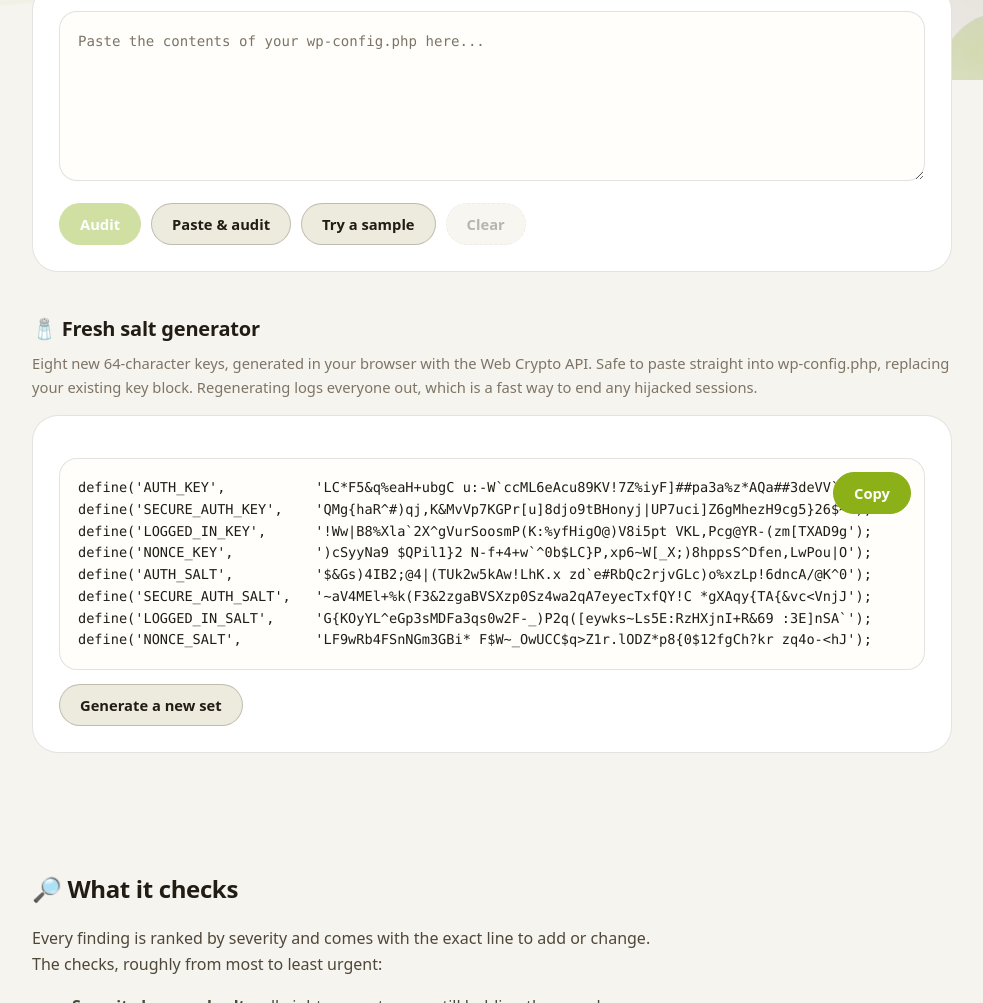
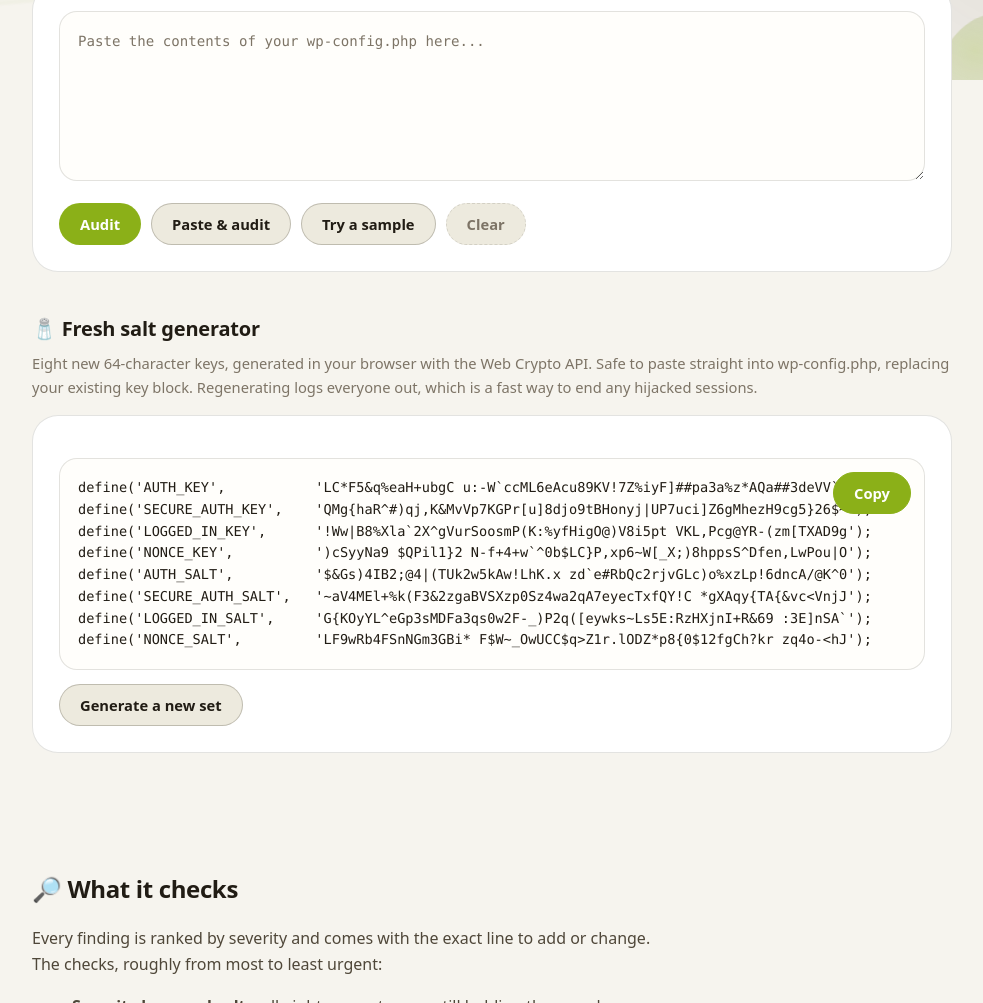
Before and after one commit to JaydenYoonZK/wp-config-doctor, a website: page docs/index.html in a window 1280 px wide. Shown: the part 720-1723 px from the top of the page, without its empty margins (148-1131 px from the left). Drawn offline with Linux system fonts and the light colour scheme.

Commit message:
Keep tooltips readable when disabled, and hide them on touch devices
- A disabled button was dimmed with opacity, which also faded its tooltip.
  Since the tooltip is what explains WHY a button is disabled, it must stay
  fully readable. The disabled look now comes from muted color and the dashed
  border instead of opacity, so the tooltip renders at full opacity.
- Tooltips are hidden under @media (hover: none), so on touch devices a tap no
  longer flashes a tooltip, which was more distracting than helpful there.

```diff
--- a/docs/index.html
+++ b/docs/index.html
@@ -21,7 +21,7 @@
       document.documentElement.dataset.theme = t;
     })();
   </script>
-  <link rel="stylesheet" href="styles.css?v=20260709b">
+  <link rel="stylesheet" href="styles.css?v=20260709d">
   <script type="application/ld+json">
   {
     "@context": "https://schema.org",
@@ -193,6 +193,6 @@
 </footer>
 
 <button id="to-top" class="to-top" type="button" aria-label="Back to top">&#8593;</button>
-<script type="module" src="app.js?v=20260709b"></script>
+<script type="module" src="app.js?v=20260709d"></script>
 </body>
 </html>
--- a/docs/styles.css
+++ b/docs/styles.css
@@ -154,19 +154,20 @@ button:active { transform: scale(0.97); }
 /* Disabled: visibly inert. Muted, dashed edge, no pointer, no hover response. */
 button:disabled,
 button:disabled:hover {
-  opacity: 0.4;
+  /* Dim with muted tokens, not opacity: opacity would also fade the tooltip,
+     which must stay fully readable (it explains WHY the button is disabled). */
   cursor: not-allowed;
   background: var(--panel-2);
   border-color: var(--line);
   border-style: dashed;
-  color: var(--ink-soft);
+  color: var(--ink-mute);
   box-shadow: none;
   transform: none;
 }
 button.primary:disabled,
 button.primary:disabled:hover {
   background: transparent;
-  color: var(--ink-soft);
+  color: var(--ink-mute);
 }
 
 button.primary {
@@ -767,6 +768,10 @@ button[data-tip][data-tip-off]:disabled:focus-visible::after {
   content: attr(data-tip-off);
 }
 button:disabled { pointer-events: auto; }
+/* No hover on touch devices, where tapping a button would flash a tooltip. */
+@media (hover: none) {
+  button[data-tip]::after, button[data-tip]::before { display: none; }
+}
 @media (prefers-reduced-motion: reduce) {
   button[data-tip]::after, button[data-tip]::before { transition: opacity 0.12s ease; }
 }
```
